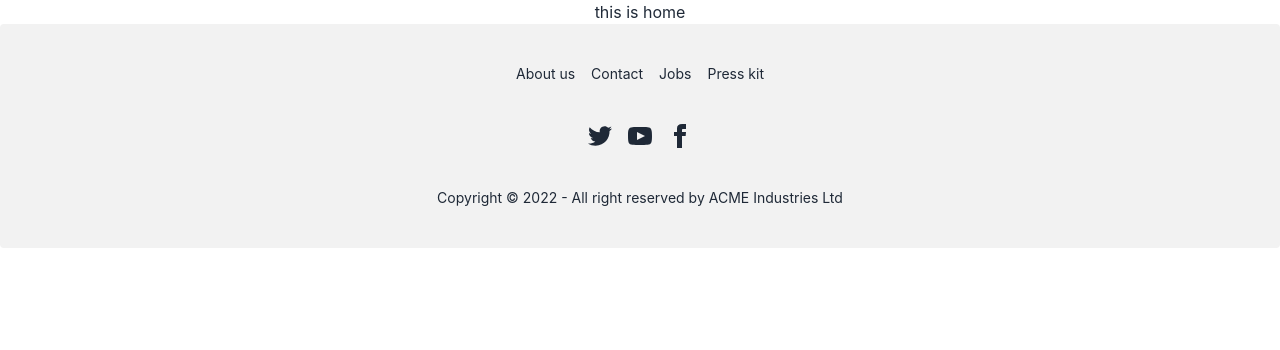
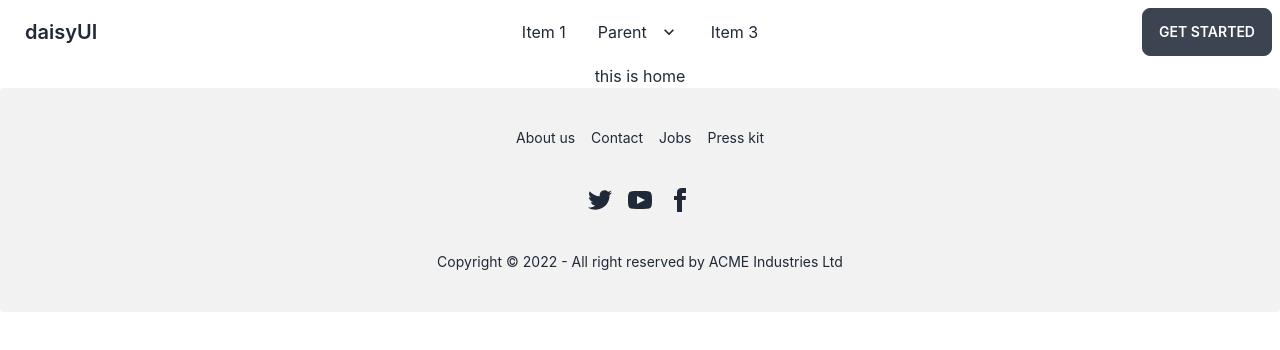
Before and after one commit to Mosharaf12/tourist-guide-client-11, a React (Create React App) app: page / in a window 1280 px wide. Shown: the top 350 px of the page. Built offline with nearby package versions, Linux system fonts and the light colour scheme.

Commit message:
added the header

```diff
--- a/src/Shared/Header/Header.js
+++ b/src/Shared/Header/Header.js
@@ -2,9 +2,49 @@
 
 const Header = () => {
     return (
-        <div>
-
-        </div>
+        <div className="navbar bg-base-100">
+  <div className="navbar-start">
+    <div className="dropdown">
+      <label tabIndex={0} className="btn btn-ghost lg:hidden">
+        <svg xmlns="http://www.w3.org/2000/svg" className="h-5 w-5" fill="none" viewBox="0 0 24 24" stroke="currentColor"><path strokeLinecap="round" strokeLinejoin="round" strokeWidth="2" d="M4 6h16M4 12h8m-8 6h16" /></svg>
+      </label>
+      <ul tabIndex={0} className="menu menu-compact dropdown-content mt-3 p-2 shadow bg-base-100 rounded-box w-52">
+        <li><a>Item 1</a></li>
+        <li tabIndex={0}>
+          <a className="justify-between">
+            Parent
+            <svg className="fill-current" xmlns="http://www.w3.org/2000/svg" width="24" height="24" viewBox="0 0 24 24"><path d="M8.59,16.58L13.17,12L8.59,7.41L10,6L16,12L10,18L8.59,16.58Z"/></svg>
+          </a>
+          <ul className="p-2">
+            <li><a>Submenu 1</a></li>
+            <li><a>Submenu 2</a></li>
+          </ul>
+        </li>
+        <li><a>Item 3</a></li>
+      </ul>
+    </div>
+    <a className="btn btn-ghost normal-case text-xl">daisyUI</a>
+  </div>
+  <div className="navbar-center hidden lg:flex">
+    <ul className="menu menu-horizontal p-0">
+      <li><a>Item 1</a></li>
+      <li tabIndex={0}>
+        <a>
+          Parent
+          <svg className="fill-current" xmlns="http://www.w3.org/2000/svg" width="20" height="20" viewBox="0 0 24 24"><path d="M7.41,8.58L12,13.17L16.59,8.58L18,10L12,16L6,10L7.41,8.58Z"/></svg>
+        </a>
+        <ul className="p-2">
+          <li><a>Submenu 1</a></li>
+          <li><a>Submenu 2</a></li>
+        </ul>
+      </li>
+      <li><a>Item 3</a></li>
+    </ul>
+  </div>
+  <div className="navbar-end">
+    <a className="btn">Get started</a>
+  </div>
+</div>
     );
 };
 
```
